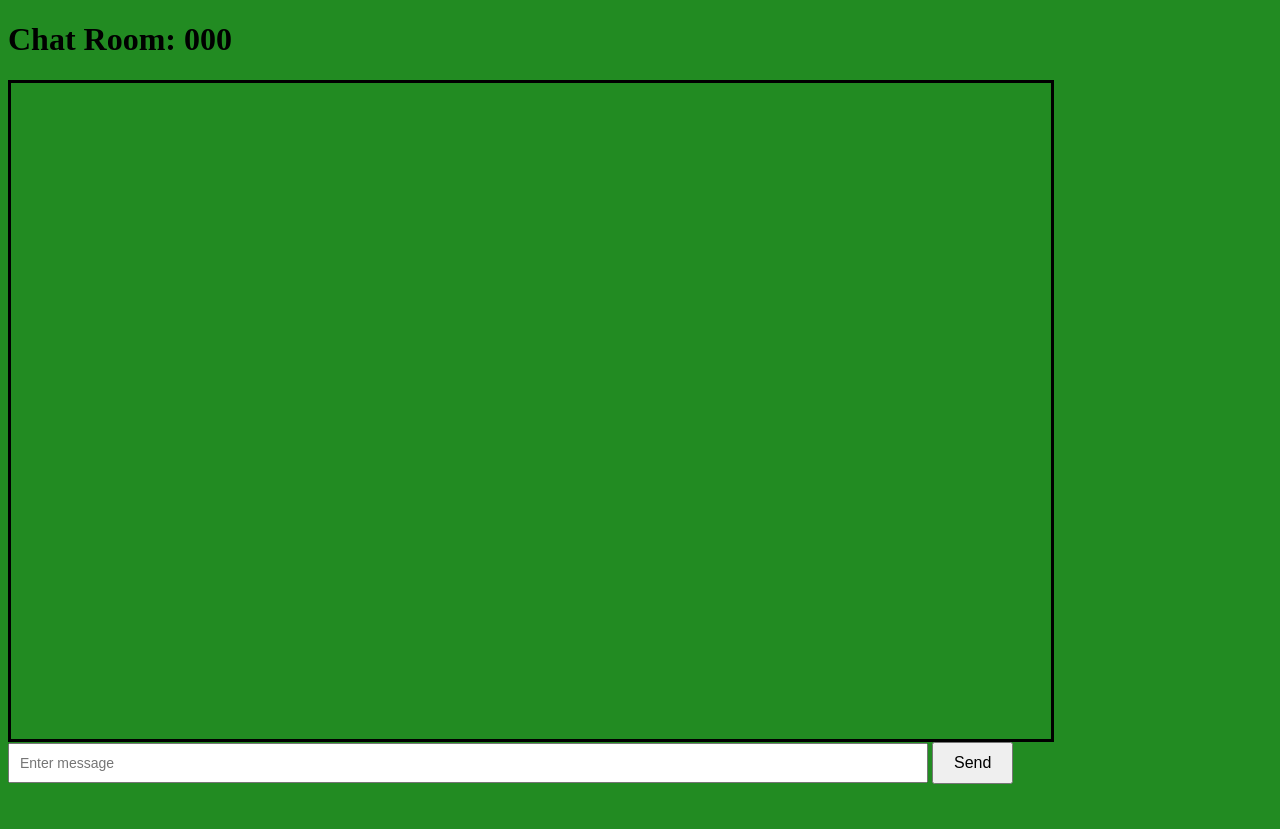
After one commit to JoshuaBilsland/flask-chat-room, a Flask app: template templates/chat.html in a window 1280 px wide. The commit adds this page. Run offline with Flask 3, Linux system fonts and the light colour scheme; the template is opened without the code that fills it: most values are stand-ins (such as "Sample title", 1, 10 or a date in 2020); some libraries are stand-ins or nearby versions.

Commit message:
feat: add chat room page

```diff
--- a/main.py
+++ b/main.py
@@ -1,12 +1,17 @@
-from flask import Flask, render_template
+import random
+from flask import Flask, render_template, request
+from flask_socketio import SocketIO, join_room, leave_room, send
 
 app = Flask(__name__)
+socketio = SocketIO(app)  # Create server
 
 
 @app.route('/', methods=['GET', 'POST'])
 def home():
+    if "create" in request.form:
+        return render_template("chat.html")
     return render_template("home.html")
 
 
 if __name__ == "__main__":
-    app.run()
+    socketio.run(app)
--- a/static/css/style.css
+++ b/static/css/style.css
@@ -51,3 +51,27 @@ body {
 #home-menu-container .row {
     width: 75%;
 }
+
+#chat-box {
+    width: 80%;
+    height: 80vh;
+    border: 3px solid black;
+    padding: 1vh;
+    overflow-y: scroll;
+}
+
+#chat {
+    font-size: 14px;
+}
+
+#message {
+    width: 70%;
+    padding: 10px;
+    font-size: 14px;
+}
+
+#send-message-button {
+    padding: 10px 20px;
+    font-size: 16px;
+    cursor: pointer;
+}
--- /dev/null
+++ b/templates/chat.html
@@ -0,0 +1,50 @@
+<!DOCTYPE html>
+<html lang="en">
+<head>
+    <meta charset="UTF-8" />
+    <title>Chat Room Project - Chat room</title>
+    <meta name="viewport" content="width=device-width,initial-scale=1">
+    <meta name="description" content="Homepage of my flask-based online chat room project.">
+    <link rel="stylesheet" href="{{url_for('static', filename='css/style.css')}}">
+    <script src="https://cdnjs.cloudflare.com/ajax/libs/socket.io/4.0.1/socket.io.js"></script>
+    <script type="text/javascript">
+        // function to get message time
+        function getTime() {
+            const date = new Date();
+            return date.toLocaleTimeString([], { hour: '2-digit', minute: '2-digit' });
+        }
+
+        windows.onload = function() {
+            // this code will run when page has loaded
+            const username = "{{ username }}"
+            const code = "{{ room-code }}"
+        }
+
+        // tell the server that the client has joined the room
+        socket.emit("join", { "username": username, "code": code});
+
+        // send a message
+        document.getElementById("send-message-button").onclick = function() {
+            const msg = document.getElementById('message').value;
+            const time = getTime();
+            socket.emit("message", {"msg": msg, "username": username, "code": code, "time": time});
+            document.getElementById("message").value = "";  // clear message input
+        };
+
+        // listen for incoming messages
+        socket.on("message", function(data) {
+            const chat = document.getElementById("chat");
+            chat.innerHTML += `<p><strong>${data.time} ${data.username}:</strong> ${data.msg}</p>`;
+            chat.scrollTop = chat.scrollHeight;  // scroll to the latest message
+        });
+    </script>
+</head>
+<body id="chat-body">
+    <h1>Chat Room: {{ code }}</h1>
+    <div id="chat-box">
+        <div id="chat"></div>
+    </div>
+    <input type="text" id="message" placeholder="Enter message" autocomplete="off">
+    <button id="send-message-button">Send</button>
+</body>
+</html>
--- a/templates/home.html
+++ b/templates/home.html
@@ -3,9 +3,9 @@
 <head>
     <meta charset="UTF-8" />
     <title>Chat Room Project - Home</title>
-    <meta name="viewport" content="width=device-width,initial-scale=1" />
-    <meta name="description" content="Homepage of my flask-based online chat room project." />
-    <link rel="stylesheet" href="{{url_for('static', filename='css/style.css')}}" />
+    <meta name="viewport" content="width=device-width,initial-scale=1">
+    <meta name="description" content="Homepage of my flask-based online chat room project.">
+    <link rel="stylesheet" href="{{url_for('static', filename='css/style.css')}}">
 </head>
 <body id="home-body">
     <div class="row">
```
